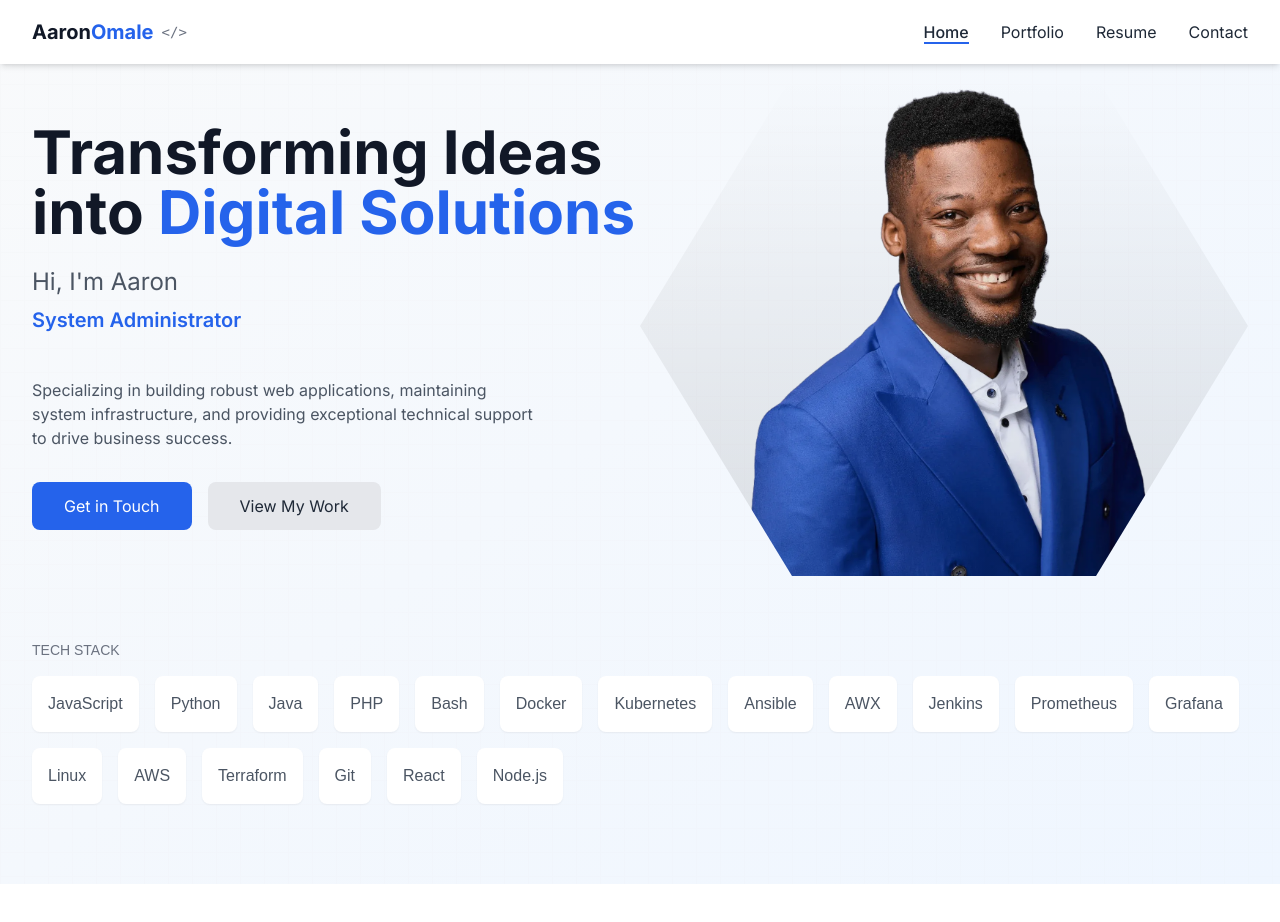
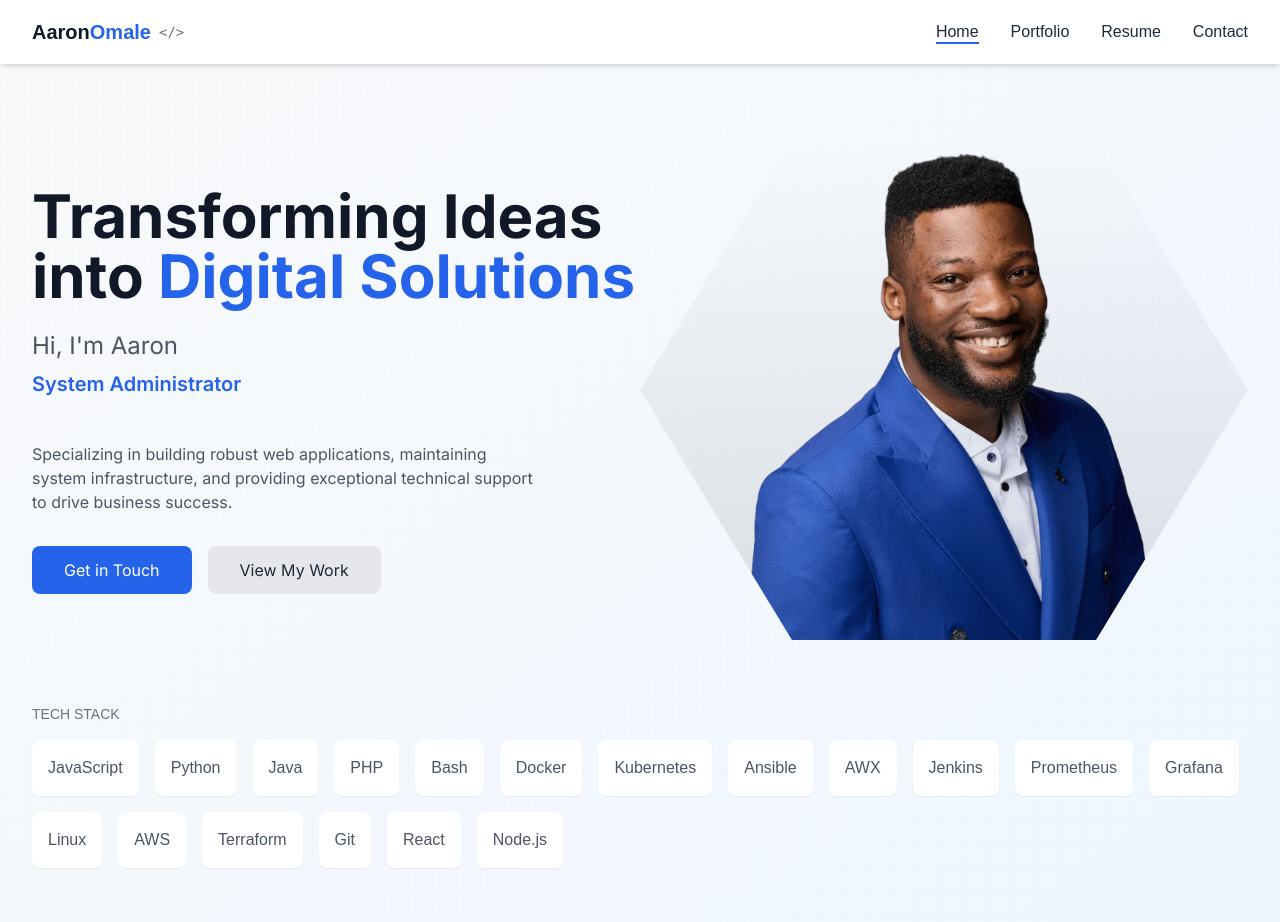
Before and after one commit to Aaronarphaxad/myportfolio, a Next.js app: page / in a window 1280 px wide. Shown: the top 922 px of the page. Before the commit the page ends 884 px from the top, so only its background shows below. Built offline with nearby package versions, Linux system fonts and the light colour scheme.

Commit message:
fix padding

```diff
--- a/next.config.mjs
+++ b/next.config.mjs
@@ -3,6 +3,7 @@ const nextConfig = {
     output: 'export',
     images: {
         domains: ['media.giphy.com'], // Add any other domains you need
+        unoptimized: true,
         remotePatterns: [
           {
             protocol: 'https',
--- a/src/app/layout.js
+++ b/src/app/layout.js
@@ -31,10 +31,12 @@ export default function RootLayout({ children }) {
   return (
     <html lang="en">
       <body
-        className={`${syne.variable}  ${outfit.variable} ${spaceGrotesk.variable} ${inter.variable} antialiased`}
+        className={`${syne.variable} ${outfit.variable} ${spaceGrotesk.variable} ${inter.variable} antialiased min-h-screen flex flex-col`}
       >
-      <Navbar />
-        {children}
+        <Navbar />
+        <main className="flex-1 mt-16">
+          {children}
+        </main>
       </body>
     </html>
   );
--- a/src/components/Hero.js
+++ b/src/components/Hero.js
@@ -26,7 +26,7 @@ export default function Hero() {
   }, []);
 
   return (
-    <div className="relative min-h-screen bg-gradient-to-br from-gray-50 to-blue-50 pt-60 md:pt-0 pt-10">
+    <div className="relative min-h-screen bg-gradient-to-br from-gray-50 to-blue-50 pt-60 md:pt-0">
       <div className="absolute inset-0 bg-grid-pattern opacity-[0.02]" />
 
       <div className="relative max-w-7xl mx-auto px-4 sm:px-6 lg:px-8">
--- a/src/components/Navbar.js
+++ b/src/components/Navbar.js
@@ -1,29 +1,59 @@
-"use client"
+"use client";
 
-import { useState } from "react";
+import { useState, useEffect } from "react";
 import Link from "next/link";
-import { usePathname } from 'next/navigation';
+import { usePathname } from "next/navigation";
 
 export default function Navbar() {
   const [isOpen, setIsOpen] = useState(false);
+  const [mounted, setMounted] = useState(false);
   const pathname = usePathname();
 
-  const isActive = (path) => pathname === path;
+  useEffect(() => {
+    setMounted(true);
+  }, []);
+
+  const isActive = (path) => {
+    if (!mounted) return false;
+    return pathname === path;
+  };
+
+  const handleLinkClick = () => {
+    setIsOpen(false);
+  };
 
   const navLinks = [
-    { href: '/', label: 'Home' },
-    { href: '/portfolio', label: 'Portfolio' },
-    { href: '/resume', label: 'Resume' },
-    { href: '/contact', label: 'Contact' },
+    { href: "/", label: "Home" },
+    { href: "/portfolio", label: "Portfolio" },
+    { href: "/resume", label: "Resume" },
+    { href: "/contact", label: "Contact" },
   ];
 
+  // Prevent flash of incorrect content during hydration
+  if (!mounted) {
+    return (
+      <nav className="bg-white shadow-md fixed top-0 left-0 right-0 h-16 z-50">
+        <div className="max-w-7xl mx-auto px-4 sm:px-6 lg:px-8 h-full">
+          <div className="flex justify-between h-full">
+            <div className="flex-shrink-0 flex items-center">
+              <span className="text-xl font-bold">
+                <span className="text-gray-900">Aaron</span>
+                <span className="text-blue-600">Omale</span>
+              </span>
+            </div>
+          </div>
+        </div>
+      </nav>
+    );
+  }
+
   return (
-    <nav className="bg-white shadow-md fixed w-full z-10 font-inter">
-      <div className="max-w-7xl mx-auto px-4 sm:px-6 lg:px-8">
-        <div className="flex justify-between h-16">
-          {/* Updated Logo */}
+    <nav className="bg-white shadow-md fixed top-0 left-0 right-0 h-16 z-50">
+      <div className="max-w-7xl mx-auto px-4 sm:px-6 lg:px-8 h-full">
+        <div className="flex justify-between h-full">
+          {/* Logo */}
           <div className="flex-shrink-0 flex items-center">
-            <Link href="/" className="flex items-center space-x-2">
+            <Link href="/" onClick={handleLinkClick} className="flex items-center space-x-2">
               <span className="text-xl font-bold">
                 <span className="text-gray-900">Aaron</span>
                 <span className="text-blue-600">Omale</span>
@@ -37,14 +67,16 @@ export default function Navbar() {
           {/* Desktop Menu */}
           <div className="hidden md:flex space-x-8 items-center">
             {navLinks.map((link) => (
-              <Link key={link.href} href={link.href} legacyBehavior>
-                <a className={`relative text-gray-800 hover:text-blue-600 transition-colors duration-300
-                  ${isActive(link.href) ? 'text-blue-600 font-medium' : ''}
+              <Link
+                key={link.href}
+                href={link.href}
+                className={`relative text-gray-800 hover:text-blue-600 transition-colors duration-300
+                  ${isActive(link.href) ? "text-blue-600 font-medium" : ""}
                   after:absolute after:bottom-0 after:left-0 after:h-0.5 after:w-0 hover:after:w-full
                   after:bg-blue-600 after:transition-all after:duration-300
-                  ${isActive(link.href) ? 'after:w-full' : ''}`}>
-                  {link.label}
-                </a>
+                  ${isActive(link.href) ? "after:w-full" : ""}`}
+              >
+                {link.label}
               </Link>
             ))}
           </div>
@@ -86,16 +118,21 @@ export default function Navbar() {
 
       {/* Mobile Menu */}
       {isOpen && (
-        <div className="md:hidden">
+        <div className="md:hidden fixed left-0 right-0 bg-white shadow-lg">
           <div className="px-2 pt-2 pb-3 space-y-1 sm:px-3">
             {navLinks.map((link) => (
-              <Link key={link.href} href={link.href} legacyBehavior>
-                <a className={`block px-3 py-2 rounded-md transition-all duration-300
-                  ${isActive(link.href)
-                    ? 'bg-blue-50 text-blue-600 font-medium pl-4'
-                    : 'text-gray-800 hover:bg-blue-50 hover:text-blue-600 hover:pl-4'}`}>
-                  {link.label}
-                </a>
+              <Link
+                key={link.href}
+                href={link.href}
+                onClick={handleLinkClick}
+                className={`block px-3 py-2 rounded-md transition-all duration-300
+                  ${
+                    isActive(link.href)
+                      ? "bg-blue-50 text-blue-600 font-medium pl-4"
+                      : "text-gray-800 hover:bg-blue-50 hover:text-blue-600 hover:pl-4"
+                  }`}
+              >
+                {link.label}
               </Link>
             ))}
           </div>
```
